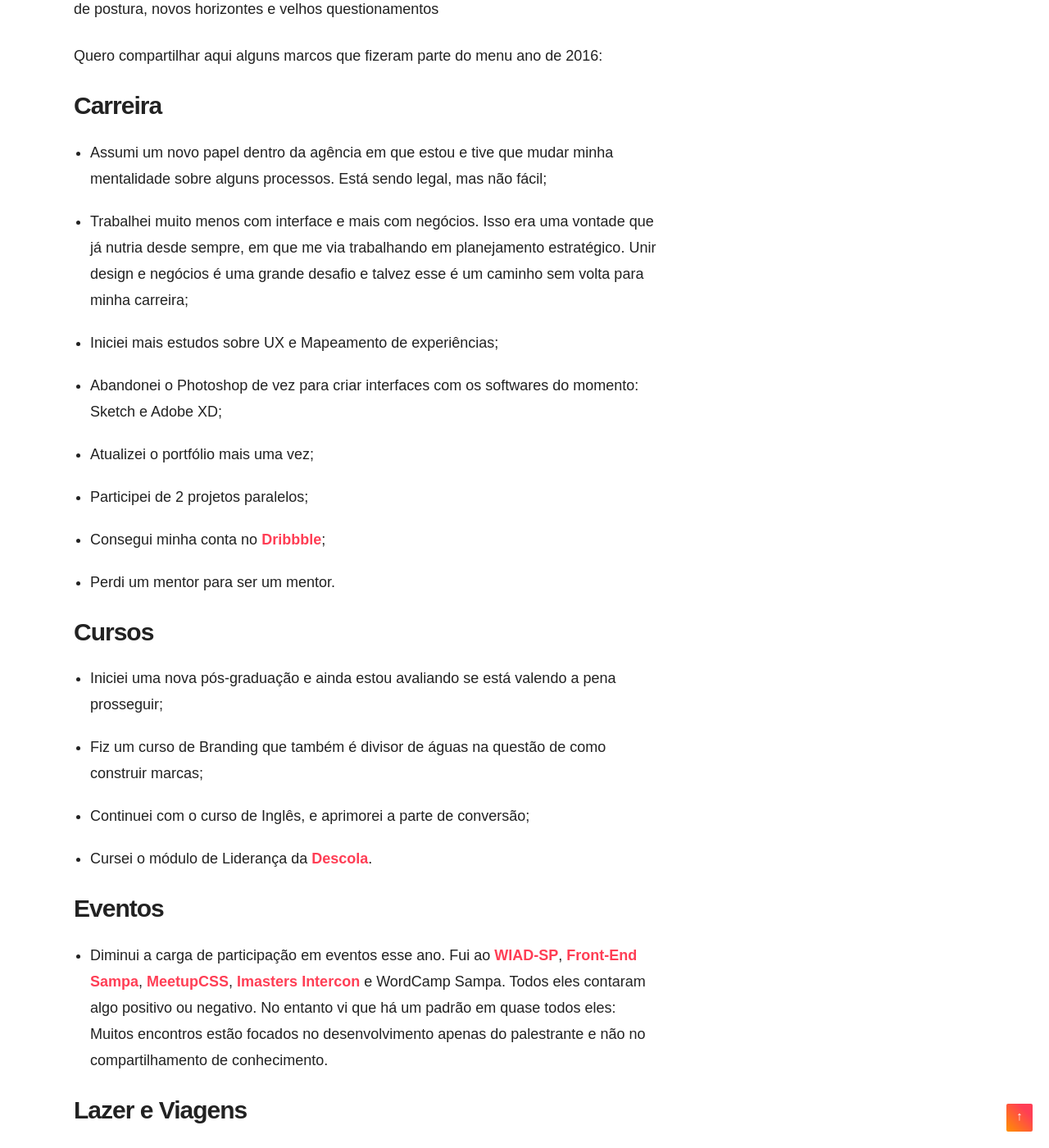
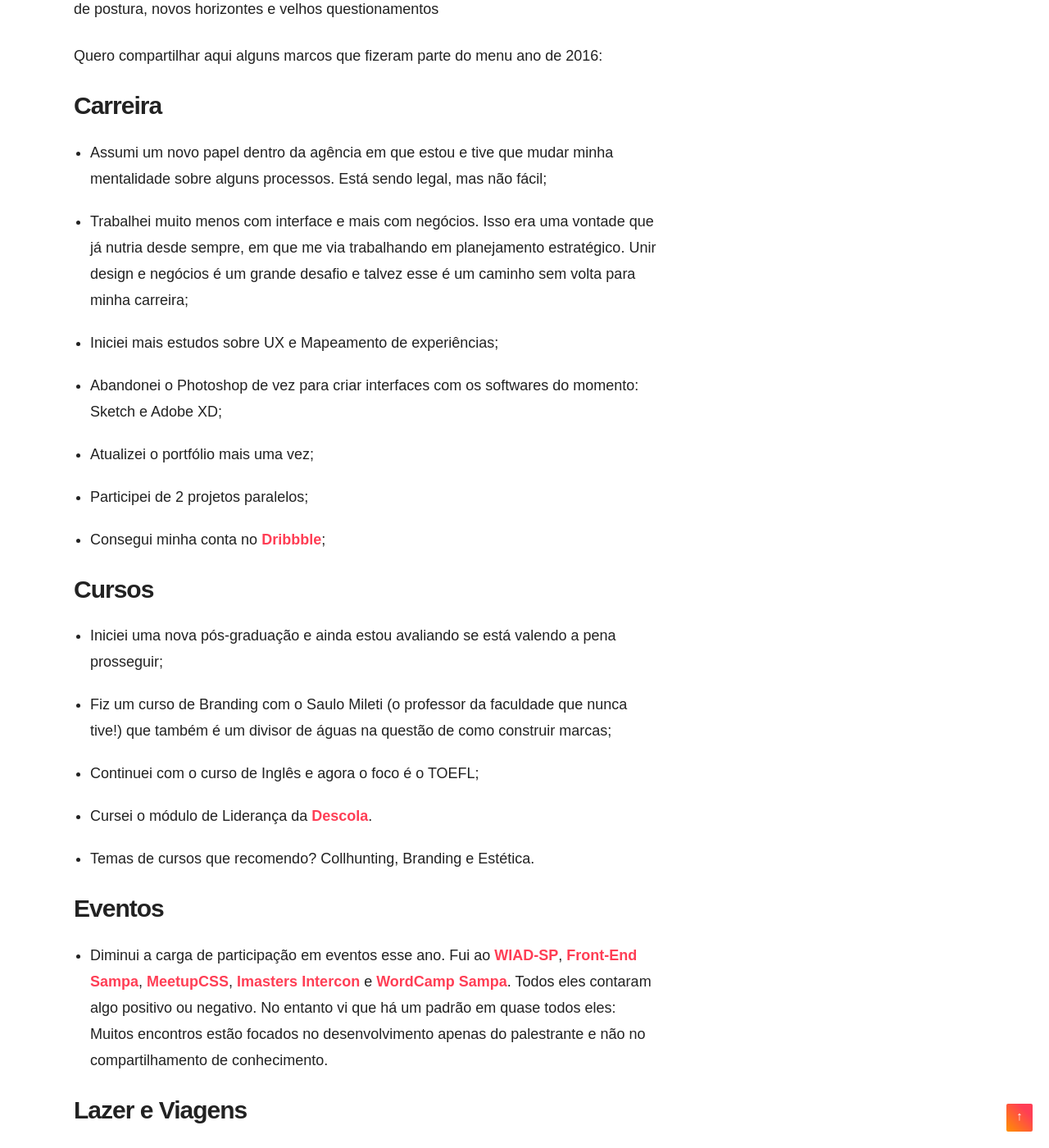
Before and after one commit to drigoteixeira/drigoteixeira.github.io, a Jekyll site: the page built from _posts/2017-12-22-retrospectiva-2017.md, in a window 1280 px wide and 1400 px high, scrolled down 552 px. Shown: the whole window at 82% size. Built offline with Jekyll 4.4.1, drawn with Linux system fonts in a browser that asks for light colours; nearby versions of some CDN libraries; comment, search, counter and statistics services are not loaded; some of the changed text lies outside the part shown.

Commit message:
Update blog post

```diff
--- a/_posts/2017-12-22-retrospectiva-2017.md
+++ b/_posts/2017-12-22-retrospectiva-2017.md
@@ -19,25 +19,24 @@ Quero compartilhar aqui alguns marcos que fizeram parte do menu ano de 2016:
 #### Carreira
 
 * Assumi um novo papel dentro da agência em que estou e tive que mudar minha mentalidade sobre alguns processos. Está sendo legal, mas não fácil;
-* Trabalhei muito menos com interface e mais com negócios. Isso era uma vontade que já nutria desde sempre, em que me via trabalhando em planejamento estratégico. Unir design e negócios é uma grande desafio e talvez esse é um caminho sem volta para minha carreira;
+* Trabalhei muito menos com interface e mais com negócios. Isso era uma vontade que já nutria desde sempre, em que me via trabalhando em planejamento estratégico. Unir design e negócios é um grande desafio e talvez esse é um caminho sem volta para minha carreira;
 * Iniciei mais estudos sobre UX e Mapeamento de experiências;
 * Abandonei o Photoshop de vez para criar interfaces com os softwares do momento: Sketch e Adobe XD;
 * Atualizei o portfólio mais uma vez;
 * Participei de 2 projetos paralelos;
 * Consegui minha conta no [Dribbble](https://dribbble.com/drigo);
-* Perdi um mentor para ser um mentor.
-
 
 #### Cursos
 
 * Iniciei uma nova pós-graduação e ainda estou avaliando se está valendo a pena prosseguir;
-* Fiz um curso de Branding que também é divisor de águas na questão de como construir marcas;
-* Continuei com o curso de Inglês, e aprimorei a parte de conversão;
+* Fiz um curso de Branding com o Saulo Mileti (o professor da faculdade que nunca tive!) que também é um divisor de águas na questão de como construir marcas;
+* Continuei com o curso de Inglês e agora o foco é o TOEFL;
 * Cursei o módulo de Liderança da [Descola](https://descola.org/).
+* Temas de cursos que recomendo? Collhunting, Branding e Estética.
 
 #### Eventos
 
-* Diminui a carga de participação em eventos esse ano. Fui ao [WIAD-SP](https://2017.worldiaday.org/location/sao-paulo-brazil), [Front-End Sampa](http://www.frontinsampa.com.br/), [MeetupCSS](https://www.meetup.com/pt-BR/CSS-SP/), [Imasters Intercon]() e WordCamp Sampa. Todos eles contaram algo positivo ou negativo. No entanto vi que há um padrão em quase todos eles: Muitos encontros estão focados no desenvolvimento apenas do palestrante e não no compartilhamento de conhecimento.
+* Diminui a carga de participação em eventos esse ano. Fui ao [WIAD-SP](https://2017.worldiaday.org/location/sao-paulo-brazil), [Front-End Sampa](http://www.frontinsampa.com.br/), [MeetupCSS](https://www.meetup.com/pt-BR/CSS-SP/), [Imasters Intercon](https://eventos.imasters.com.br/intercon) e [WordCamp Sampa](https://2017.saopaulo.wordcamp.org/). Todos eles contaram algo positivo ou negativo. No entanto vi que há um padrão em quase todos eles: Muitos encontros estão focados no desenvolvimento apenas do palestrante e não no compartilhamento de conhecimento.
 
 
 #### Lazer e Viagens
@@ -47,7 +46,7 @@ Quero compartilhar aqui alguns marcos que fizeram parte do menu ano de 2016:
 * Acompanhei o SPFC mais de perto esse ano (e que ano!);
 * Li 11 livros;
 * Fui para Ilhabela e andei de lancha pela primera vez;
-* Fui ao Rio de Janeiro numa viagem de aninversário: Comi o melhor feijão preto da vida, mas não visitei o Cristo;
+* Fui ao Rio de Janeiro numa viagem de aninversário: Comi o melhor feijão preto da vida (mas não visitei o Cristo);
 * Viajei para Pedro II - Piauí, para rever meus avós e parentes;
 * Voltei ao Chile, agora para conhecer um dos locais mais alucinantes que já vi: o Atacama.
 * Subi o Vulcão Cerro Toco;
```
Also changed, not shown: other parts of _posts/2017-12-22-retrospectiva-2017.md (+1 -1 lines).
